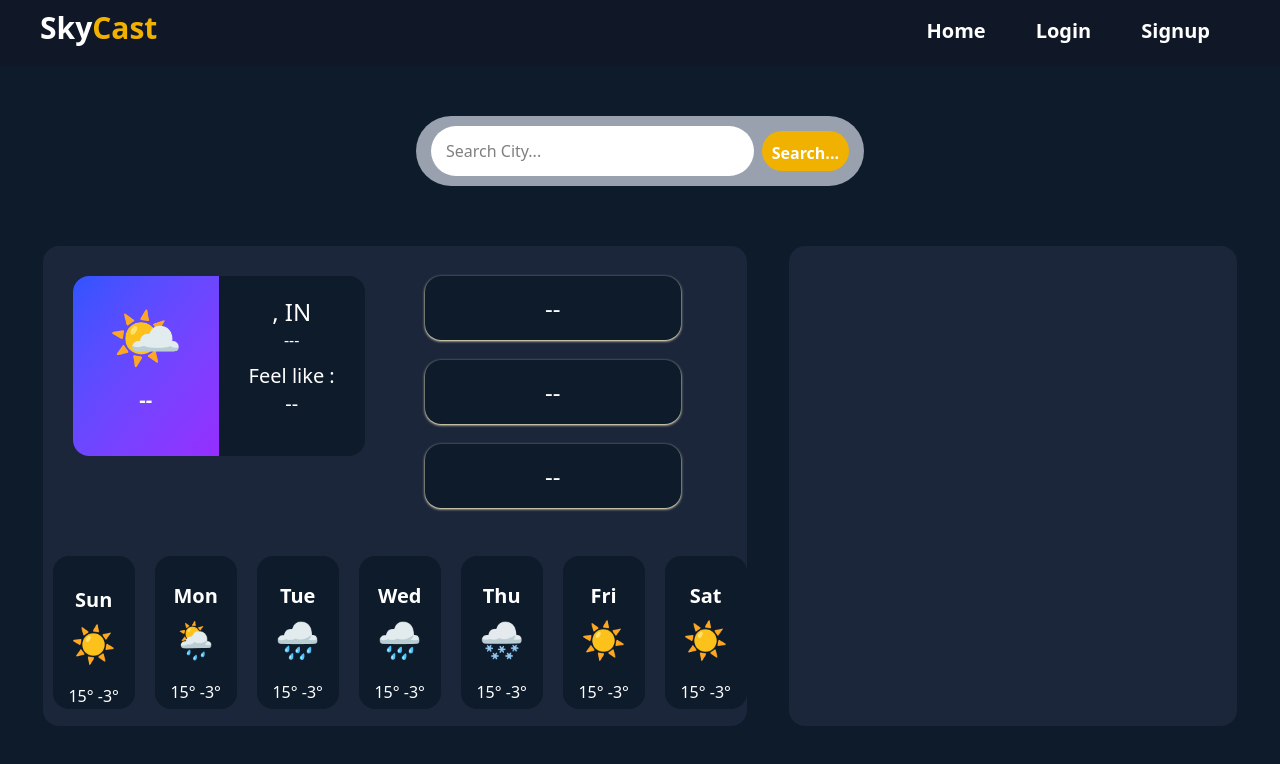
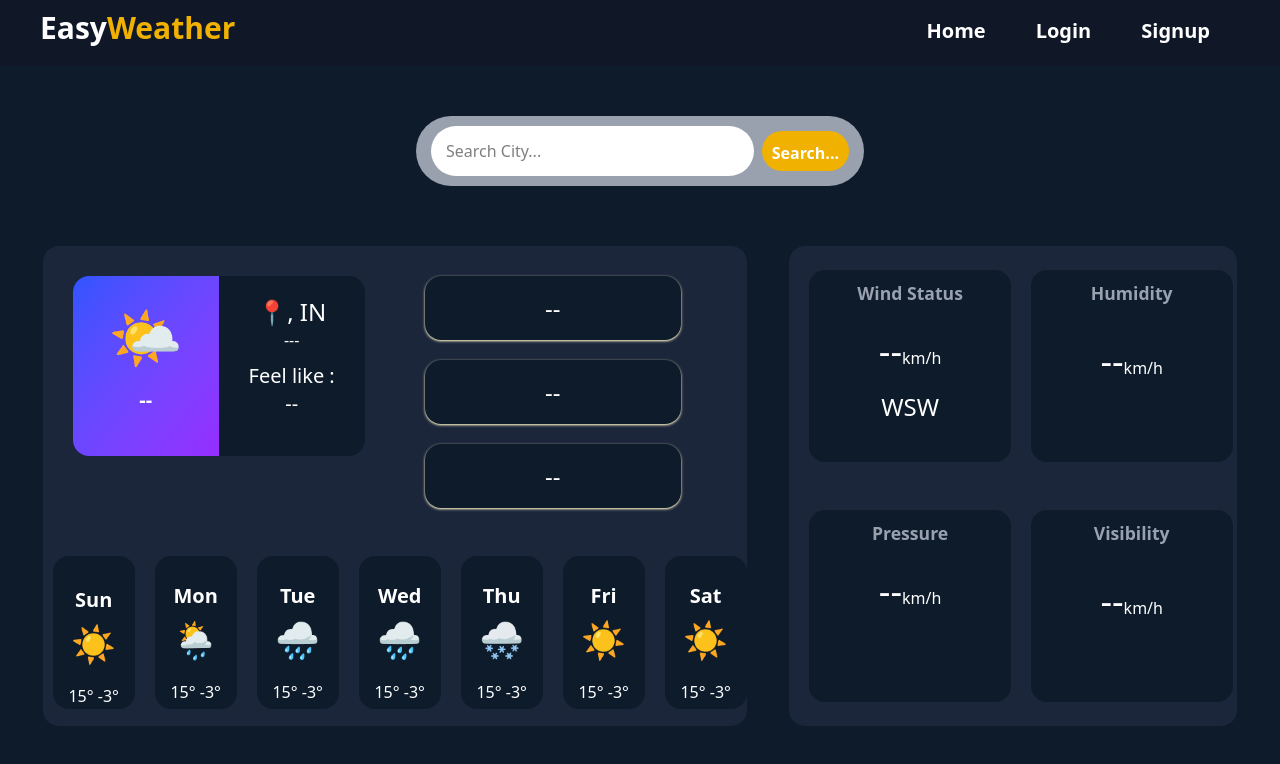
Before and after one commit to AjinathGame/EasyWeather, a React (Vite) app: page / in a window 1280 px wide. Shown: the top 764 px of the page. Built offline with nearby package versions, Linux system fonts and the light colour scheme.

Commit message:
add other sections

```diff
--- a/src/components/Navbar.jsx
+++ b/src/components/Navbar.jsx
@@ -6,7 +6,7 @@ const Navbar = () => {
   return (
     <>
       <div className='h-auto pb-[20px] w-screen bg-gray-900 flex justify-between flex-col md:flex-row md:items-center md:justify-between items-start '>
-        <h1 className='text-white text-3xl font-bold ml-10 mt-[10px]  '>Sky<span className='text-yellow-500'>Cast</span></h1>
+        <h1 className='text-white text-3xl font-bold ml-10 mt-[10px]  '>Easy<span className='text-yellow-500'>Weather</span></h1>
         <div className='flex mr-[70px] gap-[50px] w-screen justify-center items-center mt-[15px] md:justify-end'>
           <Link to='/'>
           <span className='text-white text-xl font-bold cursor-pointer'>Home</span></Link>
--- a/src/view/Home.jsx
+++ b/src/view/Home.jsx
@@ -7,6 +7,7 @@ const Home = () => {
 
   const [data, setData] = useState({});
   const [input, setinput] = useState('')
+  const [notfound, setnotfound] = useState(false)
 
 
 
@@ -17,10 +18,22 @@ const Home = () => {
 
       setData(result.data);
       console.log(result.data);
+      if(!result.data){
+        setnotfound(true)
+      }
+      else{
+        setnotfound(false)
+      }
+
+
     } catch (error) {
 
     }
 
+  }
+
+  if (notfound) {
+    return alert('City Not Found')
   }
 
 
@@ -48,7 +61,7 @@ const Home = () => {
 
             </div>
             <div className='h-[100%] w-[50%] rounded-r-2xl'>
-              <h3 className='text-center m-auto mt-[20px] text-2xl text-white '>{data.name}, IN</h3>
+              <h3 className='text-center m-auto mt-[20px] text-2xl text-white '>📍{data.name}, IN</h3>
               <h1 className='text-center text-white'>---</h1>
               <h3 className='text-center m-auto mt-[10px] text-xl text-white '>
                 Feel like : <br /> {data.main ? `${data.main.feels_like} °C` : "--"}
@@ -111,6 +124,32 @@ const Home = () => {
           </div>
         </div>
         <div className='h-[60vh] w-[35vw] bg-[#1b263b] rounded-2xl'>
+          <div className='h-[50%] w-[100%] flex  items-center'>
+            <div className='h-[80%] w-[45%] ml-[20px] bg-[#0d1b2a] rounded-2xl flex flex-col '>
+              <h3 className='text-gray-400 text-[1.1rem] text-center mt-[10px] font-bold'>Wind Status</h3>
+              <h1 className='text-white text-4xl text-center mt-[25px]'>{data.wind ? `${data.wind.speed} ` : "--"}<span className='text-white text-[1rem] '>km/h</span></h1>
+              <h3 className='text-white text-2xl text-center mt-[20px]'>WSW</h3>
+            </div>
+            <div className='h-[80%] w-[45%] ml-[20px] bg-[#0d1b2a] rounded-2xl flex flex-col gap-[10px]'>
+              <h3 className='text-gray-400 text-[1.1rem] text-center mt-[10px] font-bold'>Humidity</h3>
+              <h1 className='text-white text-4xl text-center mt-[25px]'>{data.main ? `${data.main.humidity} ` : "--"}<span className='text-white text-[1rem] '>km/h</span></h1>
+
+
+            </div>
+          </div>
+          <div className='h-[50%] w-[100%] flex  items-center'>
+            <div className='h-[80%] w-[45%] ml-[20px] bg-[#0d1b2a] rounded-2xl flex flex-col '>
+              <h3 className='text-gray-400 text-[1.1rem] text-center mt-[10px] font-bold'>Pressure</h3>
+              <h1 className='text-white text-4xl text-center mt-[25px]'>{data.main ? `${data.main.pressure} ` : "--"}<span className='text-white text-[1rem] '>km/h</span></h1>
+
+
+            </div>
+            <div className='h-[80%] w-[45%] ml-[20px] bg-[#0d1b2a] rounded-2xl flex flex-col gap-[10px]'>
+              <h3 className='text-gray-400 text-[1.1rem] text-center mt-[10px] font-bold'>Visibility</h3>
+              <h1 className='text-white text-4xl text-center mt-[25px]'>{data.visibility ? `${data.visibility} ` : "--"}<span className='text-white text-[1rem] '>km/h</span></h1>
+
+            </div>
+          </div>
 
         </div>
       </div>
```
